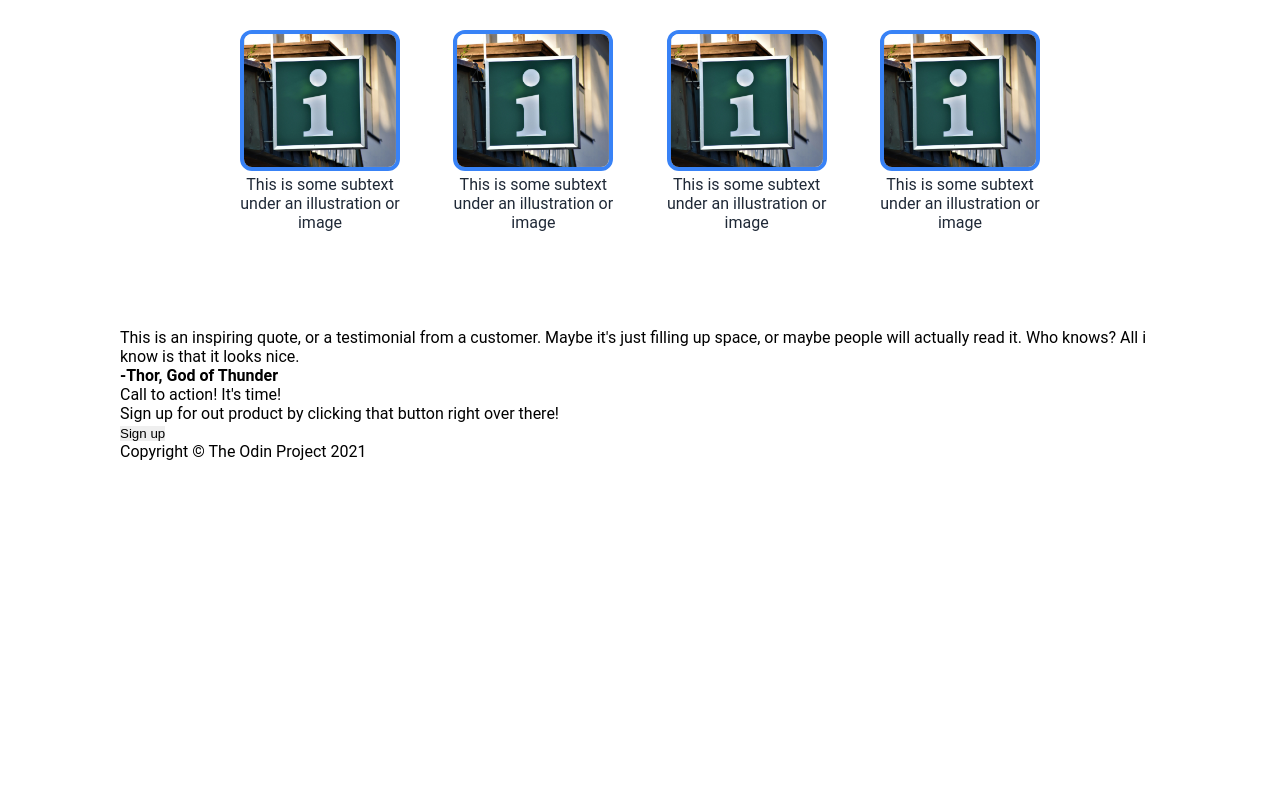
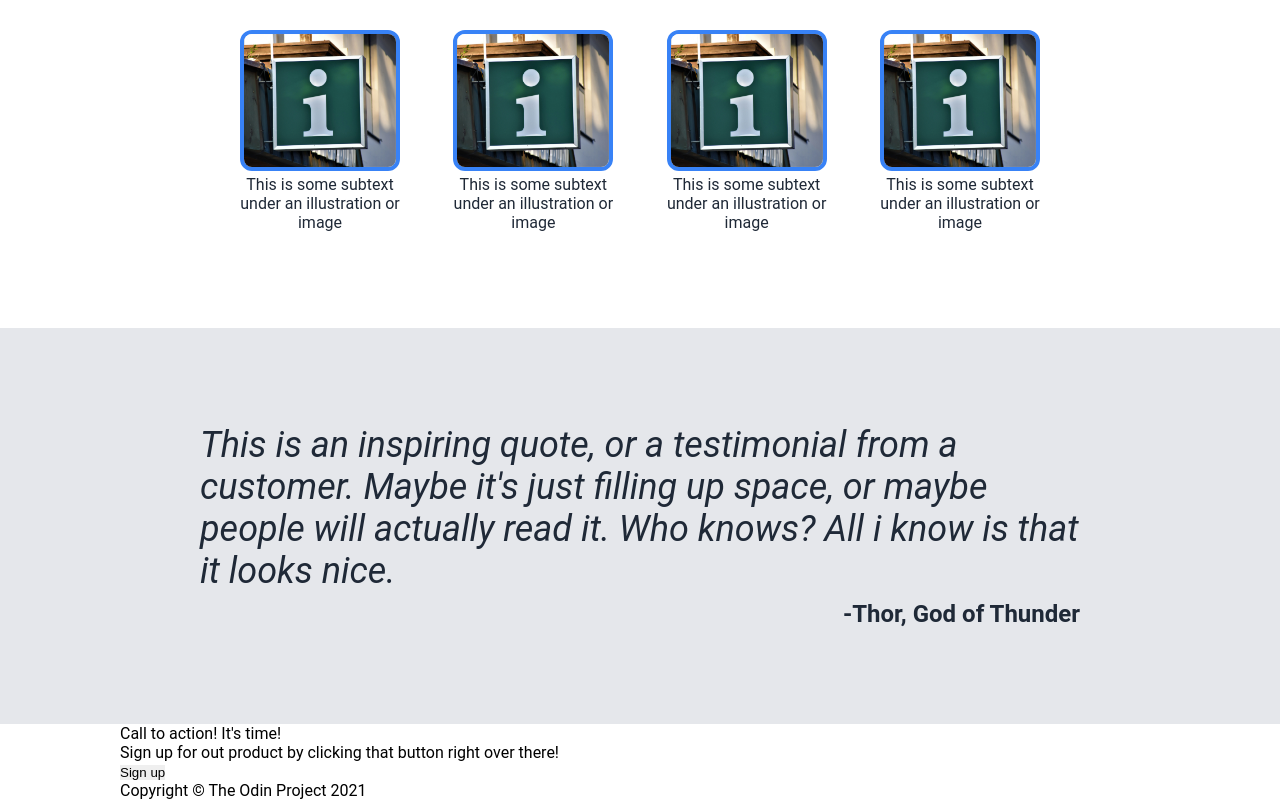
Before and after one commit to moktavizen/odin-landing-page, a plain HTML site: page index.html in a window 1280 px wide. Shown: the part 822-1622 px from the top of the page. Before the commit the page ends 1283 px from the top, so only its background shows below. Drawn offline with Linux system fonts and the light colour scheme.

Commit message:
feat: add quote section

```diff
--- a/css/style.css
+++ b/css/style.css
@@ -124,3 +124,32 @@ body {
   border: #3882f6 4px solid;
   max-width: 160px;
 }
+
+.quote {
+  background-color: #e5e7eb;
+}
+
+.quote .section-container {
+  padding: 96px 32px;
+}
+
+.quote-container {
+  display: flex;
+  flex-direction: column;
+  align-items: flex-end;
+  gap: 8px;
+  max-width: 880px;
+  margin: 0 auto;
+}
+
+.quote-text {
+  font-size: 36px;
+  font-weight: light;
+  font-style: italic;
+  color: #1f2937;
+}
+
+.author {
+  font-size: 24px;
+  color: #1f2937;
+}
--- a/index.html
+++ b/index.html
@@ -85,12 +85,14 @@
 
     <div class="quote">
       <div class="section-container">
-        <p class="text">
-          This is an inspiring quote, or a testimonial from a customer. Maybe
-          it's just filling up space, or maybe people will actually read it. Who
-          knows? All i know is that it looks nice.
-        </p>
-        <strong class="author">-Thor, God of Thunder</strong>
+        <div class="quote-container">
+          <p class="quote-text">
+            This is an inspiring quote, or a testimonial from a customer. Maybe
+            it's just filling up space, or maybe people will actually read it.
+            Who knows? All i know is that it looks nice.
+          </p>
+          <strong class="author">-Thor, God of Thunder</strong>
+        </div>
       </div>
     </div>
 
```
